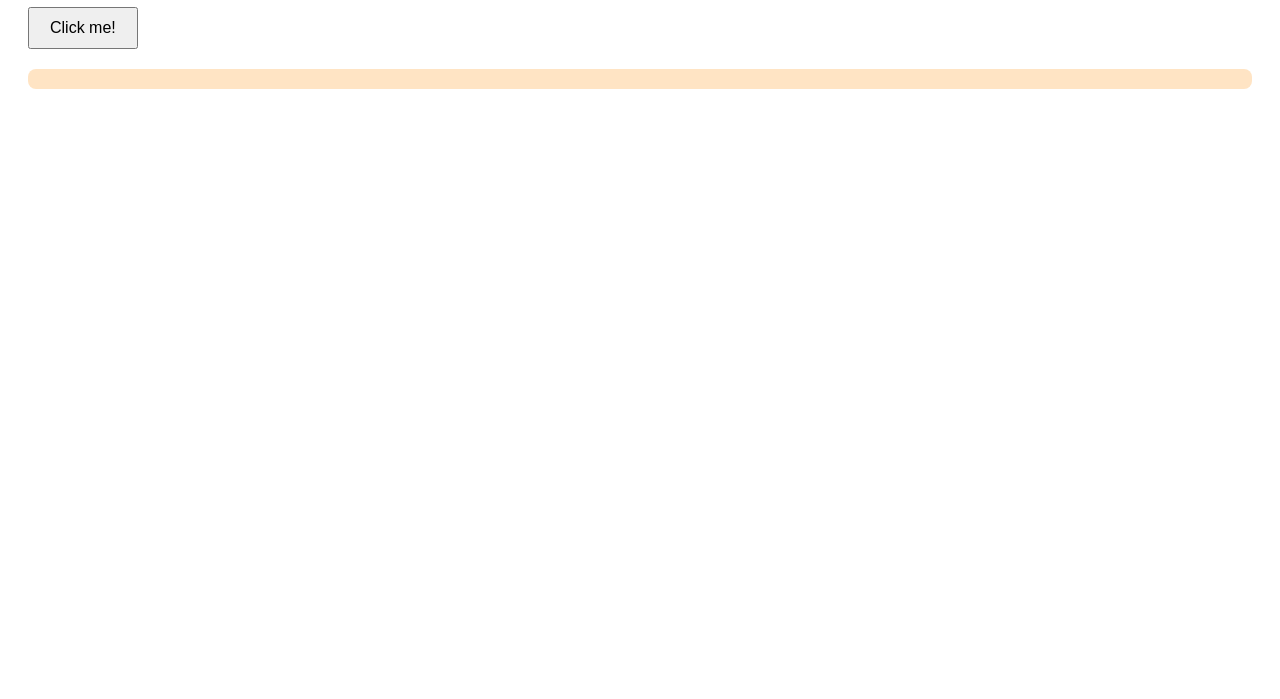
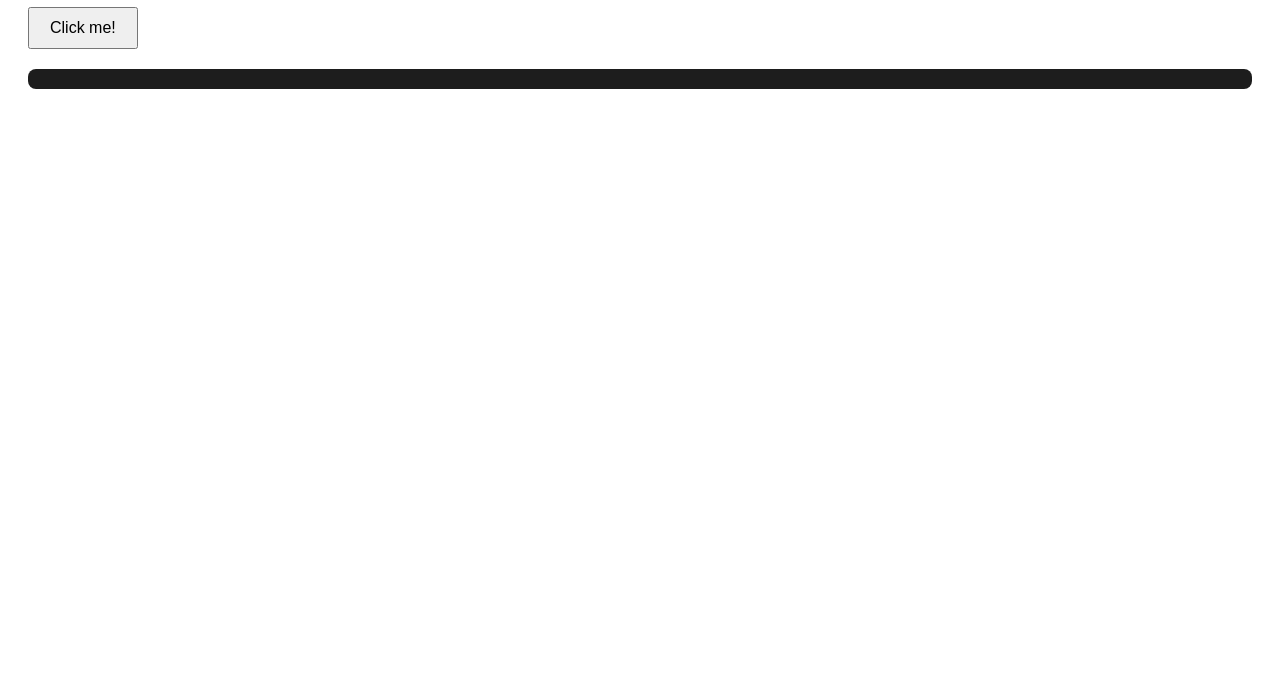
Before and after one commit to Gadir-ps4dev/ps4-safari-version, a plain HTML site: page index.html in a window 1280 px wide. Shown: the part 101-800 px from the top of the page. Drawn offline with Linux system fonts and the light colour scheme.

Commit message:
Update index.html

```diff
--- a/index.html
+++ b/index.html
@@ -16,7 +16,7 @@
     }
     #output {
       margin-top: 20px;
-      background: bisque;
+      background: #1d1d1d;
       padding: 10px;
       border-radius: 8px;
     }
```
